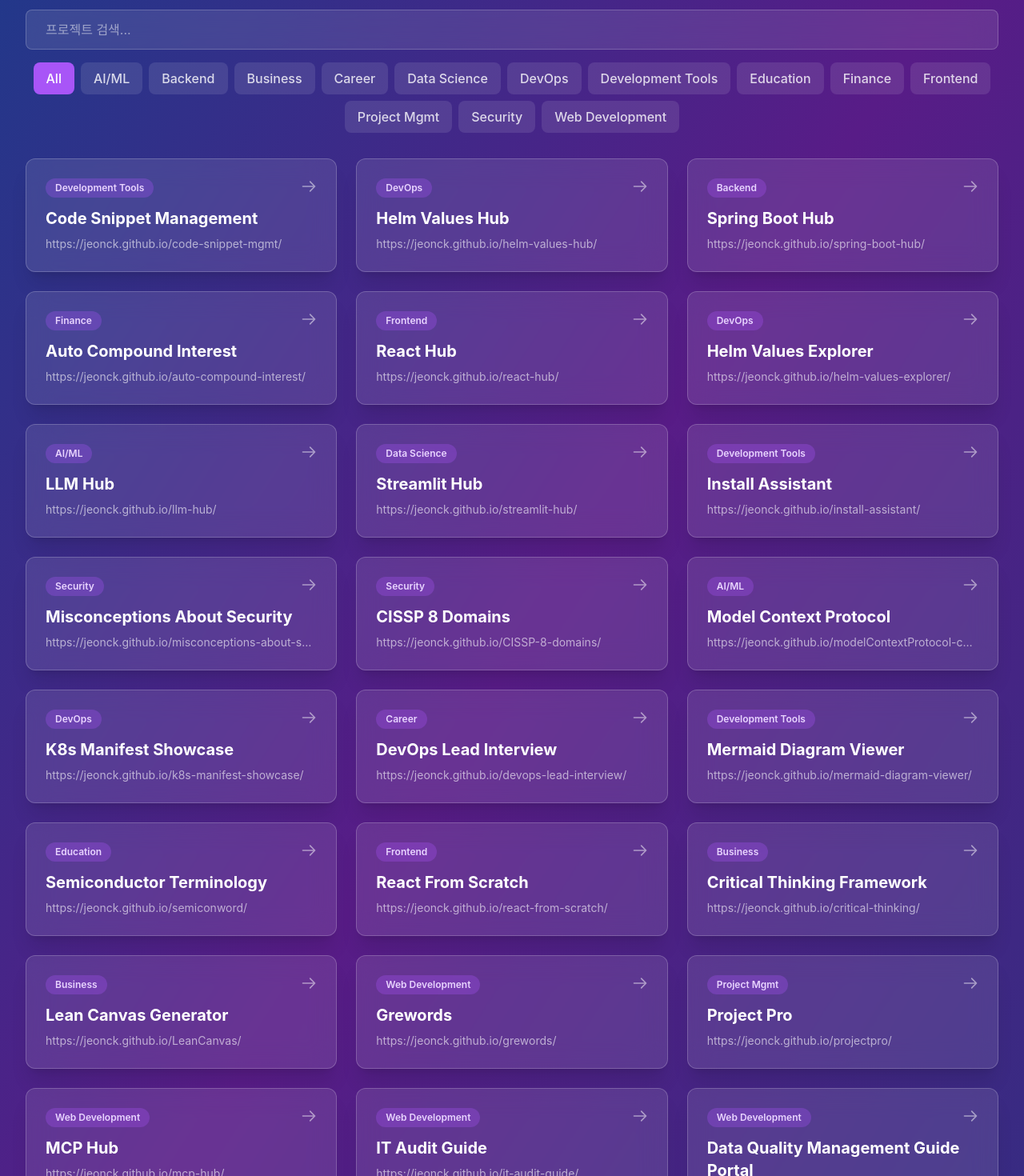
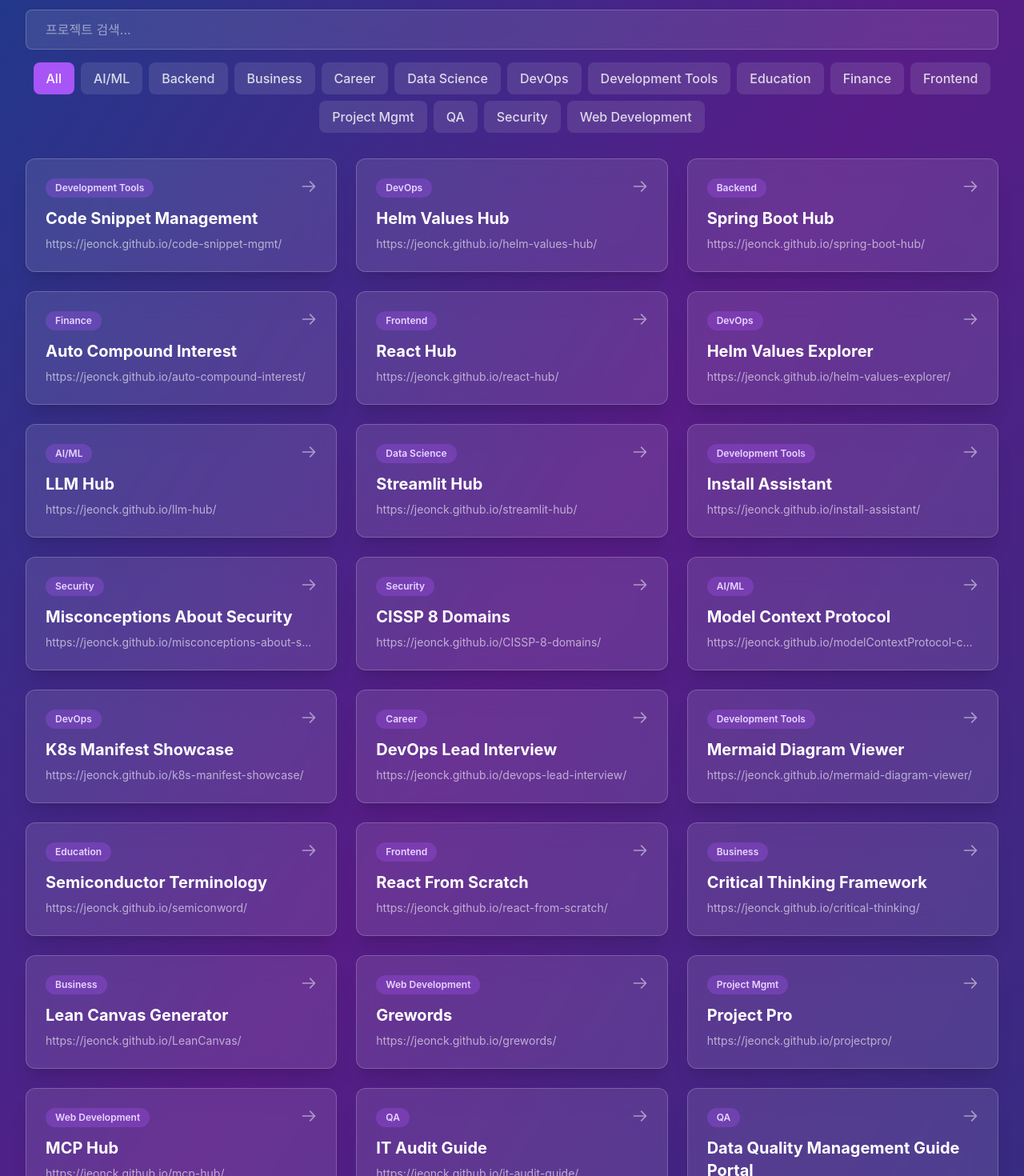
Before and after one commit to jeonck/jeonckHub, a React (Vite) app in the folder react-app/: page / in a window 1280 px wide. Shown: the part 160-1630 px from the top of the page at 80% size. Built offline with nearby package versions, Linux system fonts and the light colour scheme.

Commit message:
FEAT: Categorize 'IT Audit Guide' and 'Data Quality Management Guide Portal' as QA

```diff
--- a/react-app/src/App.jsx
+++ b/react-app/src/App.jsx
@@ -23,8 +23,8 @@
   { title: 'Grewords', url: 'https://jeonck.github.io/grewords/', category: 'Web Development' },
   { title: 'Project Pro', url: 'https://jeonck.github.io/projectpro/', category: 'Project Mgmt' },
   { title: 'MCP Hub', url: 'https://jeonck.github.io/mcp-hub/', category: 'Web Development' },
-  { title: 'IT Audit Guide', url: 'https://jeonck.github.io/it-audit-guide/', category: 'Web Development' },
-  { title: 'Data Quality Management Guide Portal', url: 'https://jeonck.github.io/data-quality-management-guide-portal/', category: 'Web Development' },
+  { title: 'IT Audit Guide', url: 'https://jeonck.github.io/it-audit-guide/', category: 'QA' },
+  { title: 'Data Quality Management Guide Portal', url: 'https://jeonck.github.io/data-quality-management-guide-portal/', category: 'QA' },
   { title: 'AI Expert Quiz', url: 'https://jeonck.github.io/ai-expert-quiz/', category: 'Education' },
 ]
 
```
